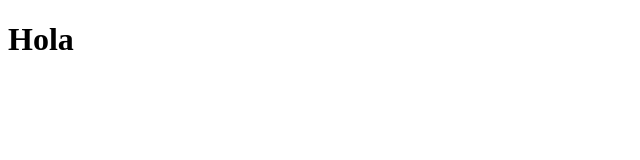
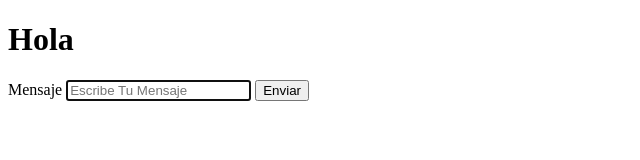
Before and after one commit to D0JYAN/Wen_Push_Node, a website: page src/public/index.html in a window 1280 px wide. Shown: the whole page, without its empty margins (0-640 px from the left). Drawn offline with Linux system fonts and the light colour scheme.

Commit message:
formaliro para envio de notificaciones dinamicos

```diff
--- a/src/public/index.html
+++ b/src/public/index.html
@@ -7,5 +7,14 @@
 </head>
 <body>
     <h1>Hola</h1>
+
+    <form id="form">
+        <label for="">Mensaje</label>
+        <input type="text" placeholder="Escribe Tu Mensaje" id="message" autofocus>
+
+        <button>Enviar</button>
+    </form>
+    <!--Importacion de archivo main-->
+    <script src="main.js"></script>
 </body>
 </html>
```
